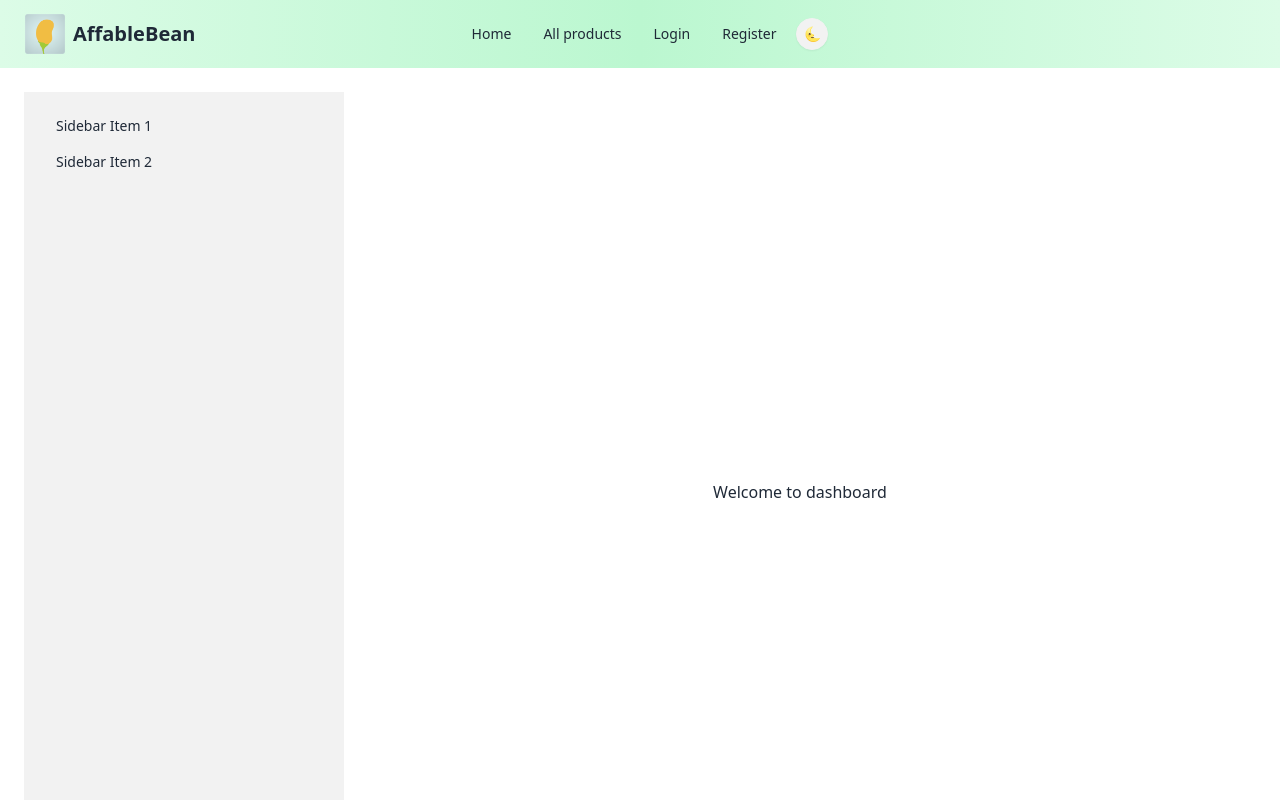
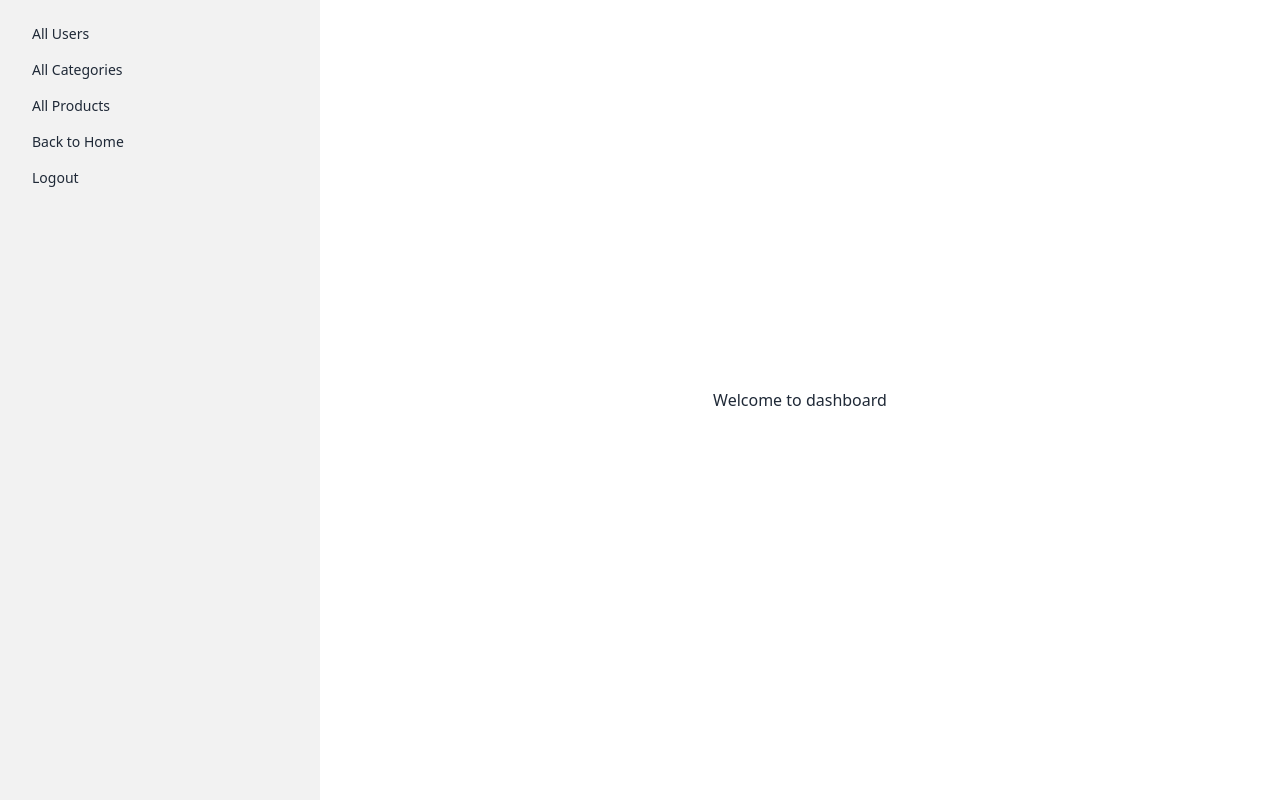
Before and after one commit to enamahmedshahaz/affablebean-shop-frontend, a React (Vite) app: page /dashboard in a window 1280 px wide. Shown: the top 800 px of the page. Built offline with nearby package versions, Linux system fonts and the light colour scheme; no server answers.

Commit message:
Create Dashboard routes

```diff
--- a/src/layout/DashboardLayout.jsx
+++ b/src/layout/DashboardLayout.jsx
@@ -1,3 +1,4 @@
+import { Link, NavLink, Outlet } from "react-router-dom";
 
 
 const DashboardLayout = () => {
@@ -10,16 +11,33 @@ const DashboardLayout = () => {
 
                     Welcome to dashboard
 
-                    <label htmlFor="my-drawer-2" className="btn btn-primary drawer-button lg:hidden">
-                        Open drawer
+                    <label htmlFor="my-drawer-2" className="btn text-white bg-green-400 drawer-button lg:hidden">
+                        Show Menus
                     </label>
+
+                    <Outlet></Outlet>
+
                 </div>
                 <div className="drawer-side">
                     <label htmlFor="my-drawer-2" aria-label="close sidebar" className="drawer-overlay"></label>
                     <ul className="menu bg-base-200 text-base-content min-h-full w-80 p-4">
                         {/* Sidebar content here */}
-                        <li><a>Sidebar Item 1</a></li>
-                        <li><a>Sidebar Item 2</a></li>
+                        <li>
+                            <NavLink to={"/dashboard/all-users"}>All Users</NavLink>
+                        </li>
+                        <li>
+                            <NavLink to={"/dashboard/all-categories"}>All Categories</NavLink>
+                        </li>
+                        <li>
+                            <NavLink to={"/dashboard/all-products"}>All Products</NavLink>
+                        </li>
+                        <li>
+                            <Link to={"/"}>Back to Home</Link>
+                        </li>
+                        <li>
+                            <Link to={"/logout"}>Logout</Link>
+                        </li>
+
                     </ul>
                 </div>
             </div>
--- /dev/null
+++ b/src/pages/Dashboard/AllCategories.jsx
@@ -0,0 +1,11 @@
+
+
+const AllCategories = () => {
+    return (
+        <div>
+            Showing All  categories
+        </div>
+    );
+};
+
+export default AllCategories;
--- /dev/null
+++ b/src/pages/Dashboard/AllProducts.jsx
@@ -0,0 +1,11 @@
+
+
+const AllProducts = () => {
+    return (
+        <div>
+            Showing All products
+        </div>
+    );
+};
+
+export default AllProducts;
--- /dev/null
+++ b/src/pages/Dashboard/AllUsers.jsx
@@ -0,0 +1,11 @@
+
+
+const AllUsers = () => {
+    return (
+        <div>
+            Showing all users
+        </div>
+    );
+};
+
+export default AllUsers;
```
Also changed, not shown: src/routes/Routes.jsx (+21 -2 lines).
